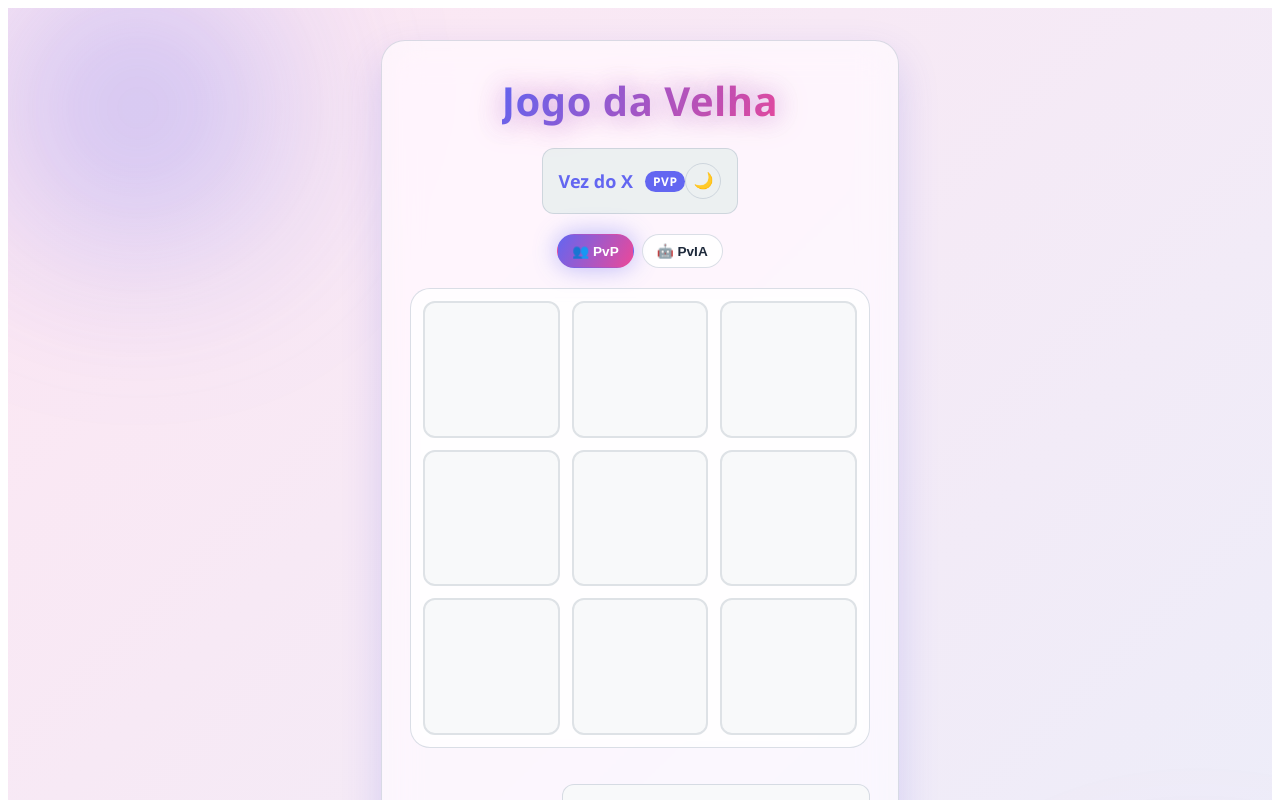
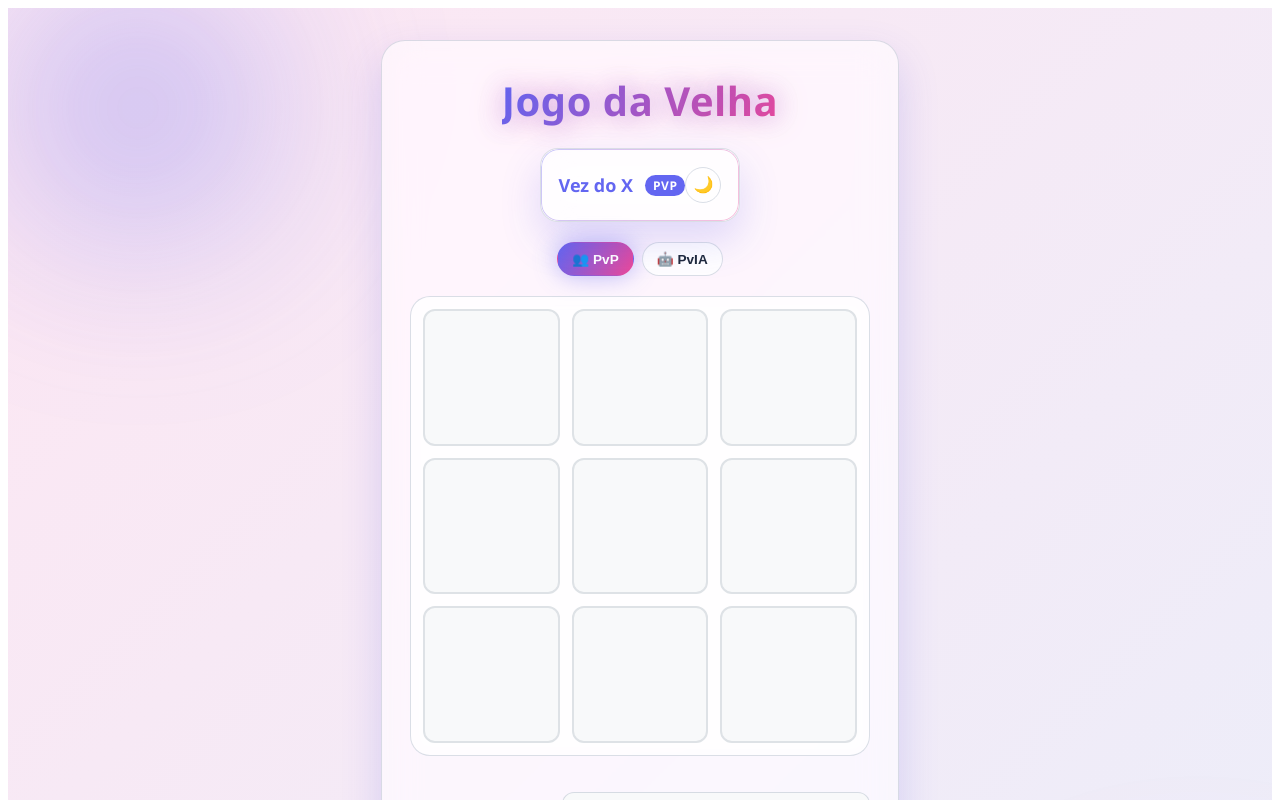
Before and after one commit to Marcelo-Marcos999/teste-estudio, a React (Vite) app: page / in a window 1280 px wide. Shown: the top 800 px of the page. Built offline with nearby package versions, Linux system fonts and the light colour scheme.

Commit message:
feat: update src/components/StatusBar.module.css

```diff
--- a/src/components/StatusBar.module.css
+++ b/src/components/StatusBar.module.css
@@ -1,17 +1,61 @@
 .statusBar {
+  position: relative;
   display: flex;
   justify-content: space-between;
   align-items: center;
   gap: 12px;
-  padding: 12px 16px;
+  padding: 14px 18px;
   font-size: 1.125rem;
   font-weight: 600;
-  color: var(--fg, #2c3e50);
-  background: var(--card-bg, #ecf0f1);
-  border: 1px solid var(--border, transparent);
-  border-radius: 12px;
-  min-height: 2.5rem;
-  transition: background 0.2s, color 0.2s, box-shadow 0.2s;
+  color: var(--text, #2c3e50);
+  background: var(--surface, rgba(255, 255, 255, 0.6));
+  border: 1px solid var(--border, rgba(148, 163, 184, 0.35));
+  border-radius: 18px;
+  min-height: 2.75rem;
+  overflow: hidden;
+  box-shadow: var(--shadow, 0 18px 40px rgba(79, 70, 229, 0.18));
+  backdrop-filter: blur(16px) saturate(160%);
+  -webkit-backdrop-filter: blur(16px) saturate(160%);
+  transition: background 0.4s ease, color 0.4s ease, box-shadow 0.4s ease, border-color 0.4s ease;
+}
+
+.statusBar::before {
+  content: '';
+  position: absolute;
+  inset: 0;
+  border-radius: inherit;
+  padding: 1px;
+  background: linear-gradient(120deg, var(--primary, #6366f1), var(--accent, #ec4899));
+  -webkit-mask: linear-gradient(#fff 0 0) content-box, linear-gradient(#fff 0 0);
+  -webkit-mask-composite: xor;
+  mask-composite: exclude;
+  opacity: 0.35;
+  pointer-events: none;
+  transition: opacity 0.4s ease;
+}
+
+.statusBar:hover::before {
+  opacity: 0.7;
+}
+
+.statusMessage {
+  display: inline-flex;
+  align-items: center;
+  gap: 8px;
+  animation: messageIn 0.35s cubic-bezier(0.34, 1.56, 0.64, 1);
+}
+
+.statusMessage--thinking {
+  color: var(--primary, #6366f1);
+}
+
+.statusMessage--win {
+  color: var(--win-glow, #f59e0b);
+  text-shadow: 0 0 16px rgba(245, 158, 11, 0.55);
+}
+
+.statusMessage--draw {
+  color: var(--text-muted, #64748b);
 }
 
 .statusBar--xTurn {
@@ -33,8 +77,103 @@
 }
 
 .statusBar--draw {
-  background: var(--cell-bg, #f5f5f5);
-  color: var(--muted, #7f8c8d);
+  background: var(--surface, #f5f5f5);
+  color: var(--text-muted, #7f8c8d);
+}
+
+.thinkingIndicator {
+  display: inline-flex;
+  align-items: center;
+  gap: 6px;
+}
+
+.thinkingDots {
+  display: inline-flex;
+  align-items: center;
+  gap: 4px;
+}
+
+.thinkingDot {
+  width: 7px;
+  height: 7px;
+  border-radius: 50%;
+  background: linear-gradient(120deg, var(--primary, #6366f1), var(--accent, #ec4899));
+  box-shadow: 0 0 10px var(--primary, #6366f1);
+  animation: pulseDots 1.1s ease-in-out infinite;
+}
+
+.thinkingDot:nth-child(2) {
+  animation-delay: 0.15s;
+}
+
+.thinkingDot:nth-child(3) {
+  animation-delay: 0.3s;
+}
+
+.spinner {
+  width: 16px;
+  height: 16px;
+  border-radius: 50%;
+  border: 2px solid var(--border, rgba(148, 163, 184, 0.35));
+  border-top-color: var(--primary, #6366f1);
+  border-right-color: var(--accent, #ec4899);
+  animation: spin 0.8s linear infinite;
+}
+
+.difficultyBadge {
+  display: inline-flex;
+  align-items: center;
+  gap: 4px;
+  font-size: 0.7rem;
+  font-weight: 800;
+  letter-spacing: 0.6px;
+  text-transform: uppercase;
+  padding: 3px 10px;
+  border-radius: 999px;
+  color: #fff;
+  background: linear-gradient(120deg, var(--primary, #6366f1), var(--accent, #ec4899));
+  box-shadow: var(--glow, 0 0 24px rgba(99, 102, 241, 0.45));
+  white-space: nowrap;
+  animation: badgeIn 0.35s ease-out;
+}
+
+@keyframes messageIn {
+  from {
+    opacity: 0;
+    transform: translateY(6px) scale(0.96);
+  }
+  to {
+    opacity: 1;
+    transform: translateY(0) scale(1);
+  }
+}
+
+@keyframes badgeIn {
+  from {
+    opacity: 0;
+    transform: scale(0.8);
+  }
+  to {
+    opacity: 1;
+    transform: scale(1);
+  }
+}
+
+@keyframes pulseDots {
+  0%, 100% {
+    transform: scale(0.7);
+    opacity: 0.45;
+  }
+  50% {
+    transform: scale(1.2);
+    opacity: 1;
+  }
+}
+
+@keyframes spin {
+  to {
+    transform: rotate(360deg);
+  }
 }
 
 .themeButton {
@@ -76,3 +215,20 @@
   white-space: nowrap;
   transition: background 0.2s, color 0.2s;
 }
+
+@media (prefers-reduced-motion: reduce) {
+  .statusBar,
+  .statusBar::before,
+  .statusMessage,
+  .difficultyBadge,
+  .thinkingDot,
+  .spinner {
+    animation: none;
+    transition: none;
+  }
+
+  .spinner {
+    border-top-color: var(--primary, #6366f1);
+    border-right-color: var(--primary, #6366f1);
+  }
+}
```
